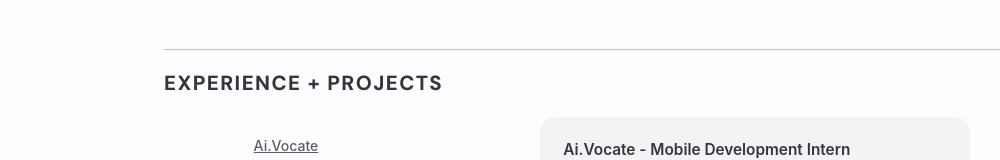
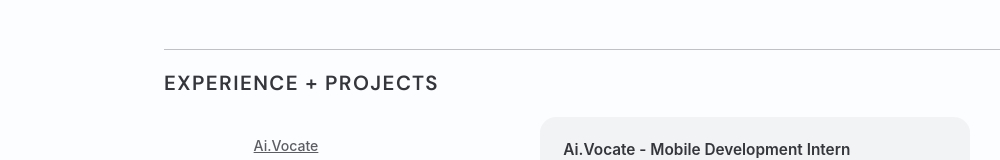
Before and after one commit to steffilin/steffilin.github.io, a React (Create React App) app: page / in a window 1280 px wide. Shown: the part 475-635 px from the top of the page, without its empty margins (28-1028 px from the left). Built offline with nearby package versions, Linux system fonts and the light colour scheme.

Commit message:
made h3 thinner

```diff
--- a/src/App.css
+++ b/src/App.css
@@ -30,7 +30,7 @@ h3 {
   font-family: "DM Sans", sans-serif;
   /* font-family: 'Times New Roman', Times, serif; */
 
-  font-weight: 800;
+  font-weight: 600;
   /* font-size: 1.5em; */
   font-size: 1.6vw;
   letter-spacing: 0.07em;
```
